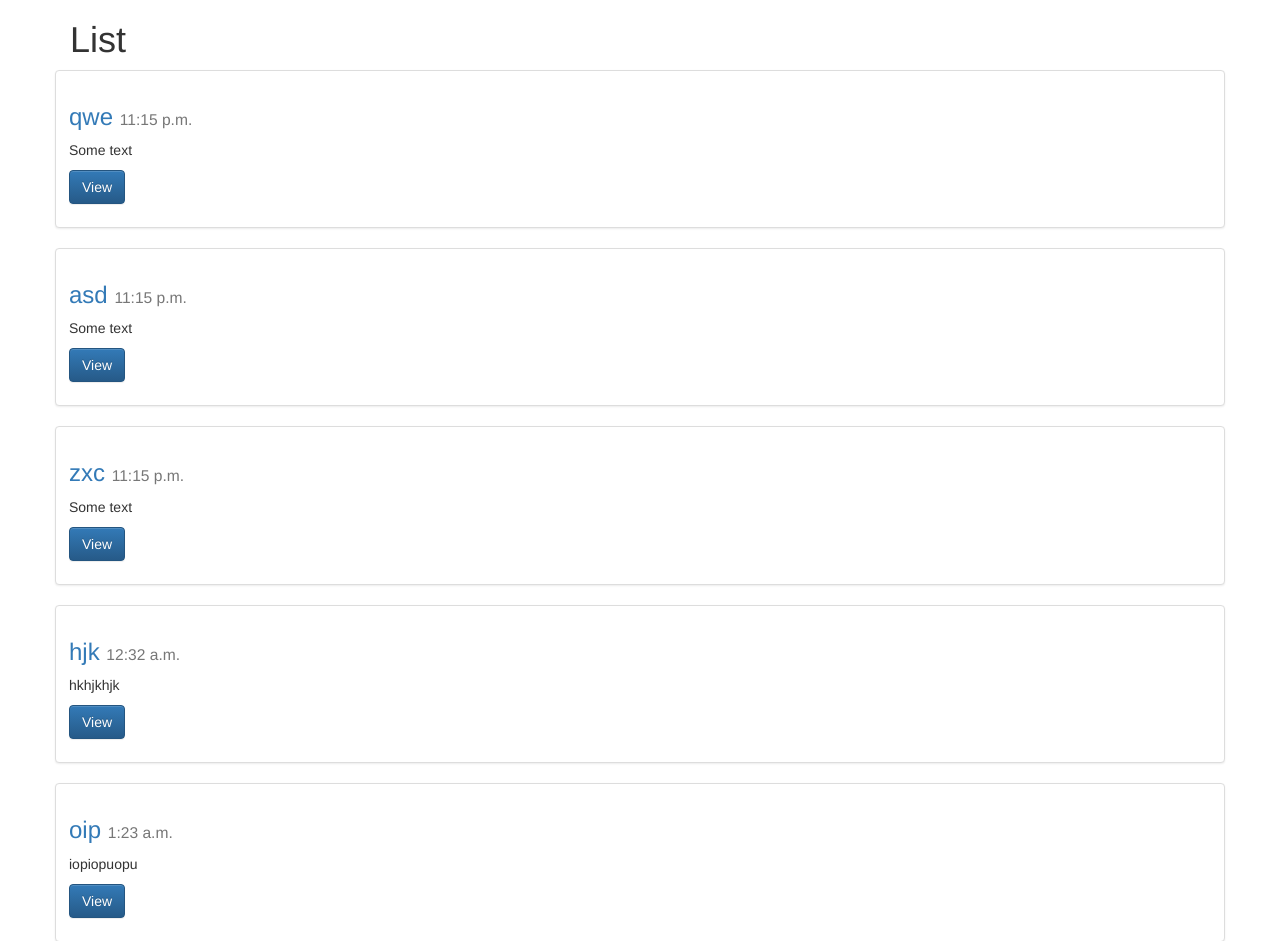
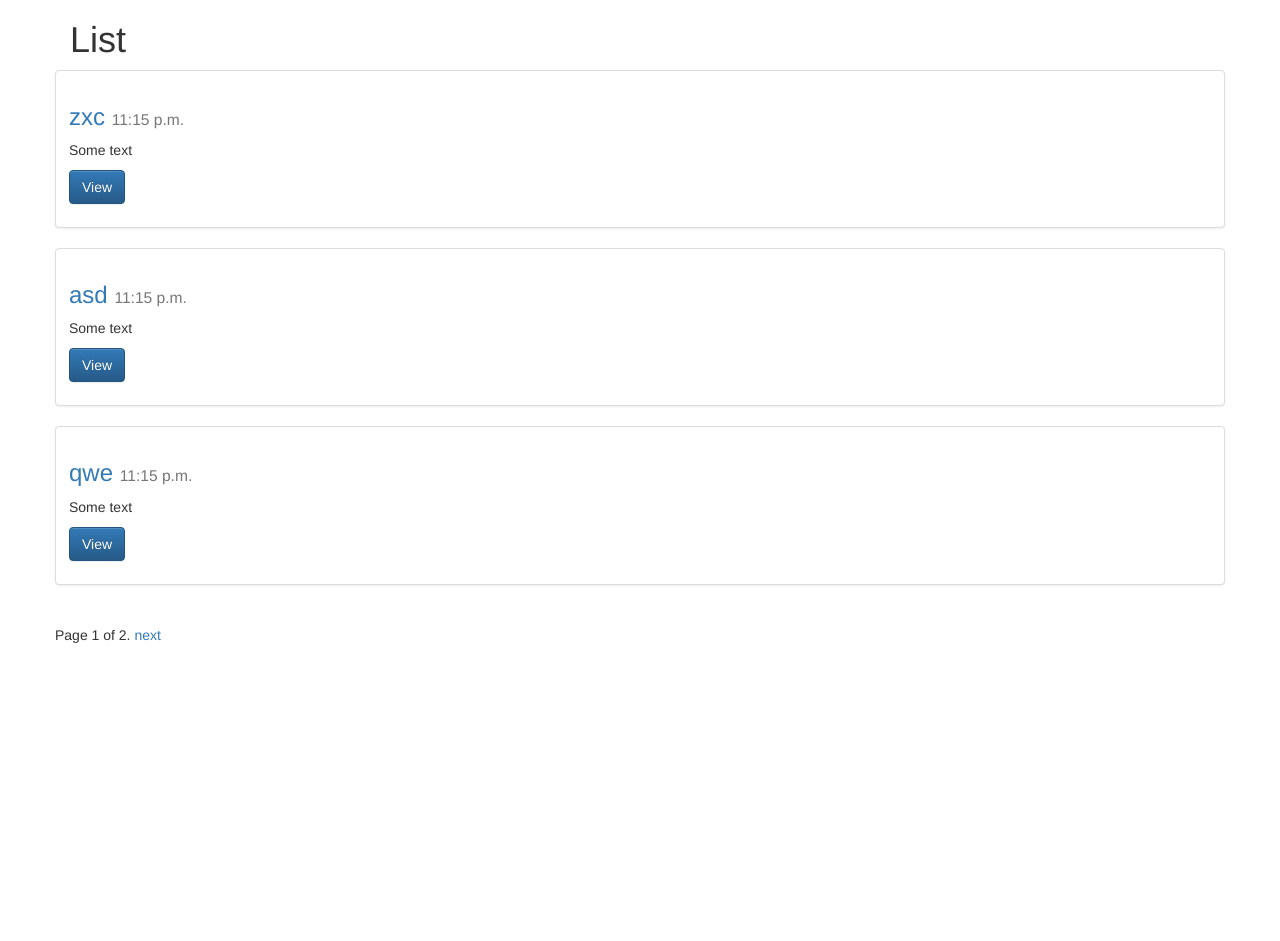
Before and after one commit to mariocespindola/MyBlog, a Django app: page /posts/ in a window 1280 px wide. Shown: the top 941 px of the page. After the commit the page ends 643 px from the top, so only its background shows below. Run offline with Django 3.2, Linux system fonts and the light colour scheme; data comes from the database, SQL or seed files in the repository; both versions use the stored data as it was after the commit; some libraries are stand-ins or nearby versions.

Commit message:
paginator

```diff
--- a/MyBlog/posts/models.py
+++ b/MyBlog/posts/models.py
@@ -16,3 +16,6 @@ class Post(models.Model):
 
     def get_absolute_url(self):
         return reverse('posts:detail', kwargs={'id': self.id})
+
+    class Meta:
+        ordering = ['-timestamp', '-updated']
--- a/MyBlog/posts/views.py
+++ b/MyBlog/posts/views.py
@@ -1,6 +1,7 @@
 from django.contrib import messages
 from django.http import HttpResponse, HttpResponseRedirect
 from django.shortcuts import render, get_object_or_404, redirect
+from django.core.paginator import Paginator, EmptyPage, PageNotAnInteger
 
 from .models import Post
 from .forms import PostForm
@@ -30,7 +31,17 @@ def post_detail(request, id=None):
 
 
 def post_list(request):
-    queryset = Post.objects.all()
+    queryset_list = Post.objects.all()
+    paginator = Paginator(queryset_list, 3)
+
+    page = request.GET.get('page')
+    try:
+        queryset = paginator.page(page)
+    except PageNotAnInteger:
+        queryset = paginator.page(1)
+    except EmptyPage:
+        queryset = paginator.page(paginator.num_pages)
+
     context = {
         'object_list': queryset,
         'title': 'List'
--- a/templates/post_list.html
+++ b/templates/post_list.html
@@ -21,5 +21,21 @@
                 <hr/>
             </div>
         {% endfor %}
+
+        <div class="pagination">
+            <span class="step-links">
+                {% if object_list.has_previous %}
+                    <a href="?page={{ object_list.previous_page_number }}">previous</a>
+                {% endif %}
+
+                <span class="current">
+                    Page {{ object_list.number }} of {{ object_list.paginator.num_pages }}.
+                </span>
+
+                {% if object_list.has_next %}
+                    <a href="?page={{ object_list.next_page_number }}">next</a>
+                {% endif %}
+            </span>
+        </div>
     </div>
 {% endblock content %}
```
Also changed, not shown: db.sqlite3.
